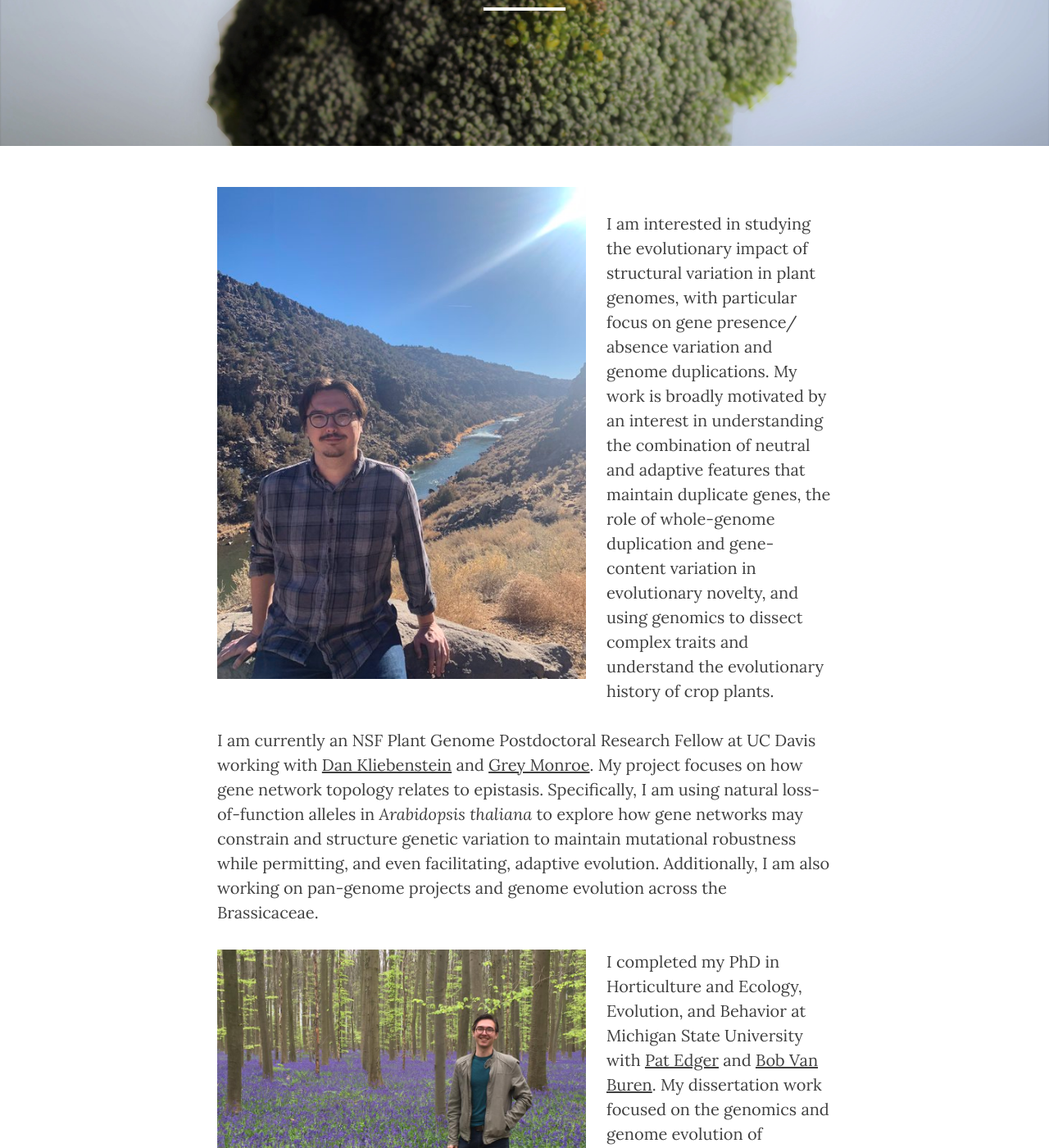
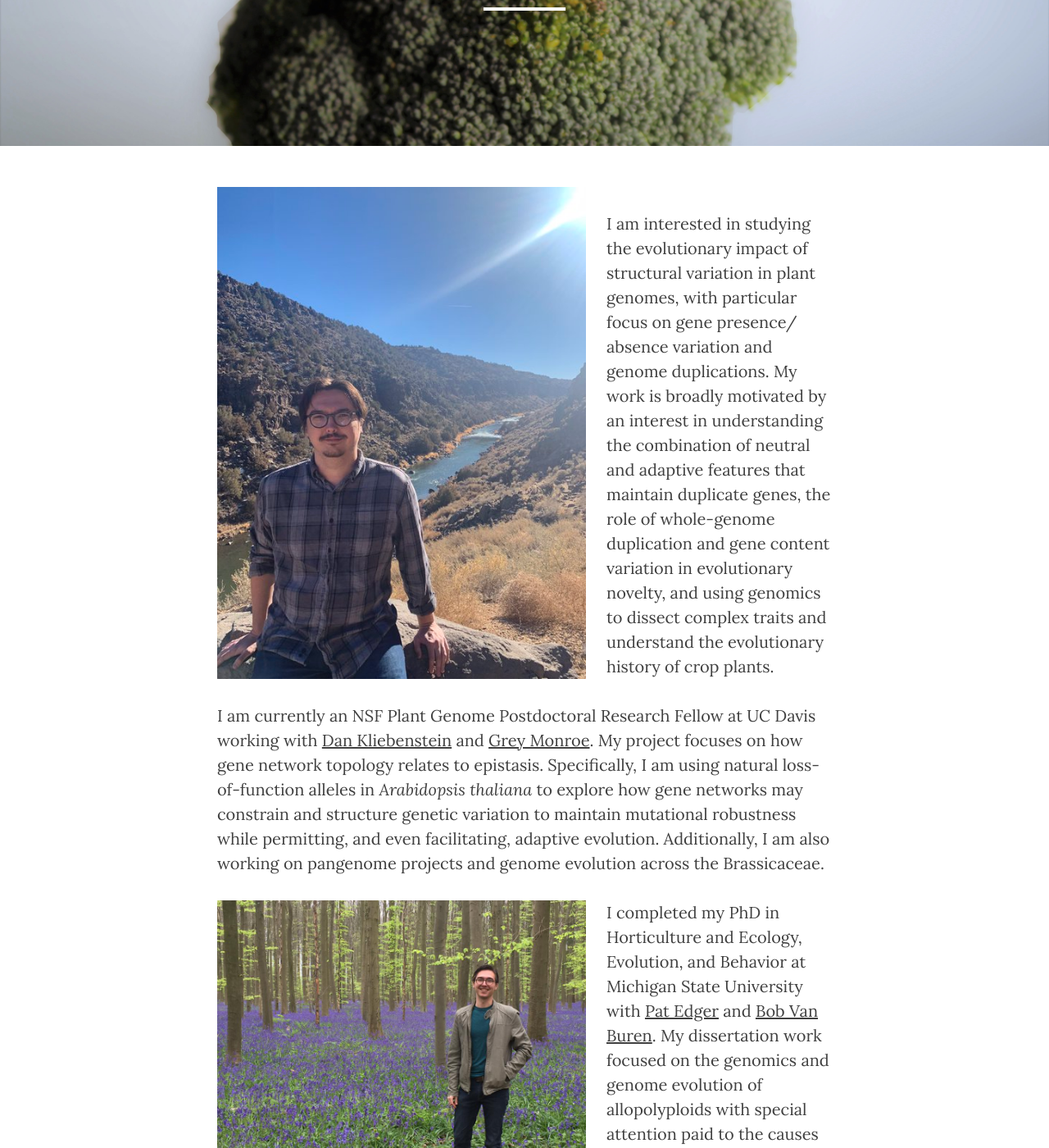
Before and after one commit to KevinABird/KevinABird.github.io, a Jekyll site: the page built from 1_about.md, in a window 1280 px wide and 1400 px high, scrolled down 244 px. Shown: the whole window at 82% size. Built offline with Jekyll 4.4.1, drawn with Linux system fonts in a browser that asks for light colours; nearby versions of some CDN libraries.

Commit message:
Update 1_about.md

```diff
--- a/1_about.md
+++ b/1_about.md
@@ -10,9 +10,9 @@ header-img: "img/Banner2-2.jpg"
 
 
 
-I am interested in studying the evolutionary impact of structural variation in plant genomes, with particular focus on gene presence/ absence variation and genome duplications. My work is broadly motivated by an interest in understanding the combination of neutral and adaptive features that maintain duplicate genes, the role of whole-genome duplication and gene-content variation in evolutionary novelty, and using genomics to dissect complex traits and understand the evolutionary history of crop plants.
+I am interested in studying the evolutionary impact of structural variation in plant genomes, with particular focus on gene presence/ absence variation and genome duplications. My work is broadly motivated by an interest in understanding the combination of neutral and adaptive features that maintain duplicate genes, the role of whole-genome duplication and gene content variation in evolutionary novelty, and using genomics to dissect complex traits and understand the evolutionary history of crop plants.
 
-I am currently an NSF Plant Genome Postdoctoral Research Fellow at UC Davis working with [Dan Kliebenstein](https://psfaculty.plantsciences.ucdavis.edu/kliebenstein/) and [Grey Monroe](https://www.monroelab.org/). My project focuses on how gene network topology relates to epistasis. Specifically, I am using natural loss-of-function alleles in *Arabidopsis thaliana* to explore how gene networks may constrain and structure genetic variation to maintain mutational robustness while permitting, and even facilitating, adaptive evolution. Additionally, I am also working on pan-genome projects and genome evolution across the Brassicaceae.
+I am currently an NSF Plant Genome Postdoctoral Research Fellow at UC Davis working with [Dan Kliebenstein](https://psfaculty.plantsciences.ucdavis.edu/kliebenstein/) and [Grey Monroe](https://www.monroelab.org/). My project focuses on how gene network topology relates to epistasis. Specifically, I am using natural loss-of-function alleles in *Arabidopsis thaliana* to explore how gene networks may constrain and structure genetic variation to maintain mutational robustness while permitting, and even facilitating, adaptive evolution. Additionally, I am also working on pangenome projects and genome evolution across the Brassicaceae.
 
 <div style="float: left; padding-right: 25px; padding-bottom: 25px">
 	<a href="http://kevinabird.github.io/img/AboutMe_pic.jpg"><img src="/img/AboutMe_pic.jpg" width="450" alt="Kevin Bird" onclick="_gaq.push(['_trackEvent', 'IMGs', 'Image', 'Ironman']);" /></a>
```
